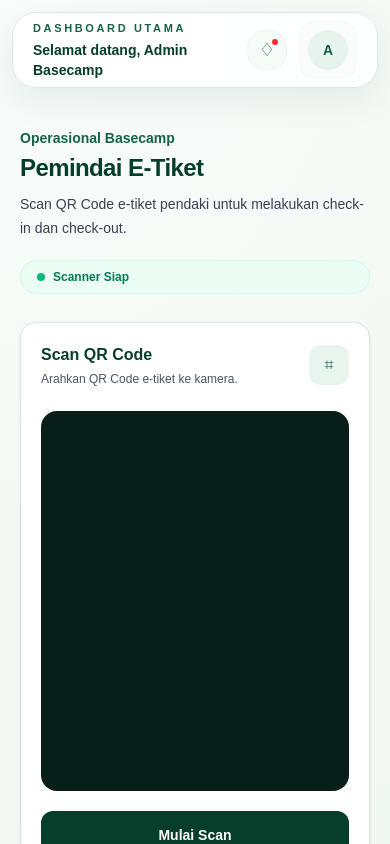
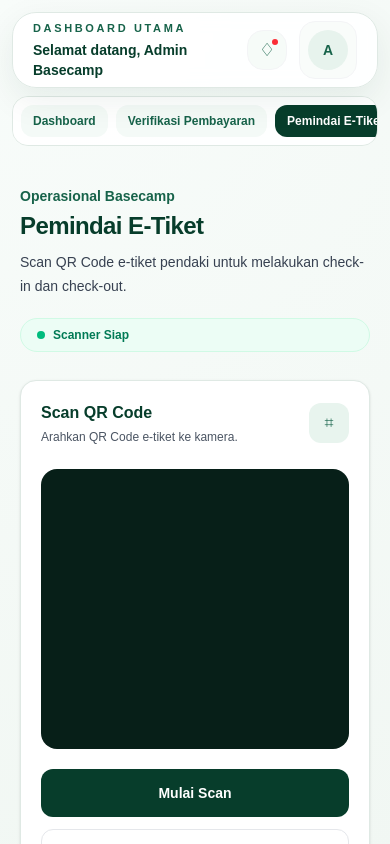
Before and after one commit to Suryamou/campss, a Next.js app: page /admin/pemindai in a window 390 px wide. Shown: the top 844 px of the page. Built offline with nearby package versions, Linux system fonts and the light colour scheme.

Commit message:
WIP: mobile responsive improvements

```diff
--- a/app/admin/layout.tsx
+++ b/app/admin/layout.tsx
@@ -245,6 +245,26 @@ export default function AdminLayout({
 
             </div>
 
+            <nav className="mt-2 flex gap-2 overflow-x-auto rounded-2xl border border-[#dfe9e4] bg-white/90 p-2 lg:hidden" aria-label="Navigasi admin">
+              {menus.flatMap((section) => section.items).map((item) => {
+                const active = pathname === item.href;
+
+                return (
+                  <Link
+                    key={item.href}
+                    href={item.href}
+                    className={`shrink-0 rounded-xl px-3 py-2 text-xs font-semibold transition ${
+                      active
+                        ? "bg-[#073d2b] text-white"
+                        : "bg-[#f4faf7] text-[#17634a] hover:bg-[#e9f7f1]"
+                    }`}
+                  >
+                    {item.label}
+                  </Link>
+                );
+              })}
+            </nav>
+
           </header>
 
           {/* PAGE */}
--- a/app/admin/pemindai/page.tsx
+++ b/app/admin/pemindai/page.tsx
@@ -284,7 +284,7 @@ export default function PemindaiPage() {
 
             <div
               id="qr-reader"
-              className="min-h-[380px] w-full"
+              className="min-h-[280px] w-full sm:min-h-[380px]"
             />
 
           </div>
--- a/app/pembayaran/page.tsx
+++ b/app/pembayaran/page.tsx
@@ -154,7 +154,7 @@ function PembayaranContent() {
                     </div>
                     <div className="my-4 flex justify-center">
                       <div className="relative rounded-xl border border-[#dcece5] bg-white p-3 shadow-sm">
-                        <img src="/images/qris.jpeg" alt="QRIS Basecamp Campurejo" className="h-90 w-90 object-contain" />
+                        <img src="/images/qris.jpeg" alt="QRIS Basecamp Campurejo" className="h-64 w-64 max-w-full object-contain sm:h-72 sm:w-72" />
                         <div className="pointer-events-none absolute inset-0 flex items-center justify-center">
                           <div className="flex h-8 w-8 items-center justify-center rounded-full border-2 border-white bg-[#063d2b] text-xs font-bold text-white shadow-md">C</div>
                         </div>
--- a/components/Hero.tsx
+++ b/components/Hero.tsx
@@ -18,7 +18,7 @@ export default function Hero() {
       <div className="relative mx-auto flex min-h-[560px] max-w-7xl items-center justify-center px-6 text-center">
         <div className="max-w-3xl text-white">
 
-          <h1 className="text-4xl font-bold leading-tight md:text-6xl">
+          <h1 className="text-3xl font-bold leading-tight sm:text-4xl md:text-6xl">
             Jelajahi Gunung Prau via
             <br />
             Campurejo
@@ -29,17 +29,17 @@ export default function Hero() {
             kenali jalur, dan jelajahi wisata Campurejo.
           </p>
 
-          <div className="mt-8 flex justify-center gap-3">
+          <div className="mt-8 flex w-full flex-col justify-center gap-3 sm:w-auto sm:flex-row">
             <Link
               href="/cek-kuota"
-              className="rounded-md bg-[#063d2b] px-6 py-3 text-sm font-semibold text-white hover:bg-[#052f22]"
+              className="w-full rounded-md bg-[#063d2b] px-6 py-3 text-sm font-semibold text-white hover:bg-[#052f22] sm:w-auto"
             >
               Pesan Tiket Pendakian
             </Link>
 
             <Link
               href="/panduan"
-              className="rounded-md border border-white/40 bg-white/10 px-6 py-3 text-sm font-semibold text-white backdrop-blur-sm hover:bg-white/20"
+              className="w-full rounded-md border border-white/40 bg-white/10 px-6 py-3 text-sm font-semibold text-white backdrop-blur-sm hover:bg-white/20 sm:w-auto"
             >
               Jelajahi Pendakian
             </Link>
```
Also changed, not shown: 1 other file (tests, documents, lock files or other folders).
